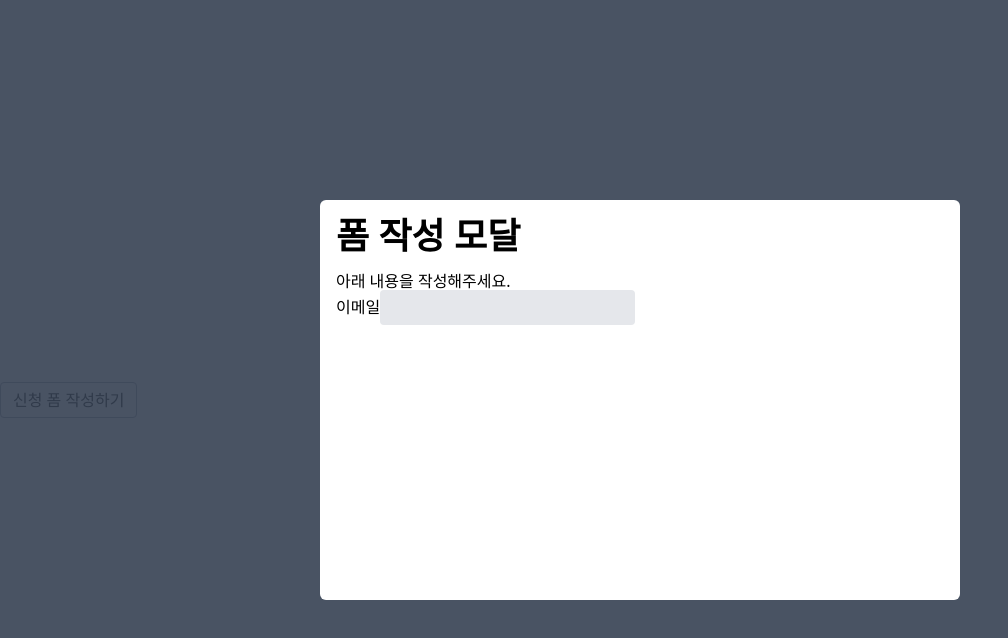
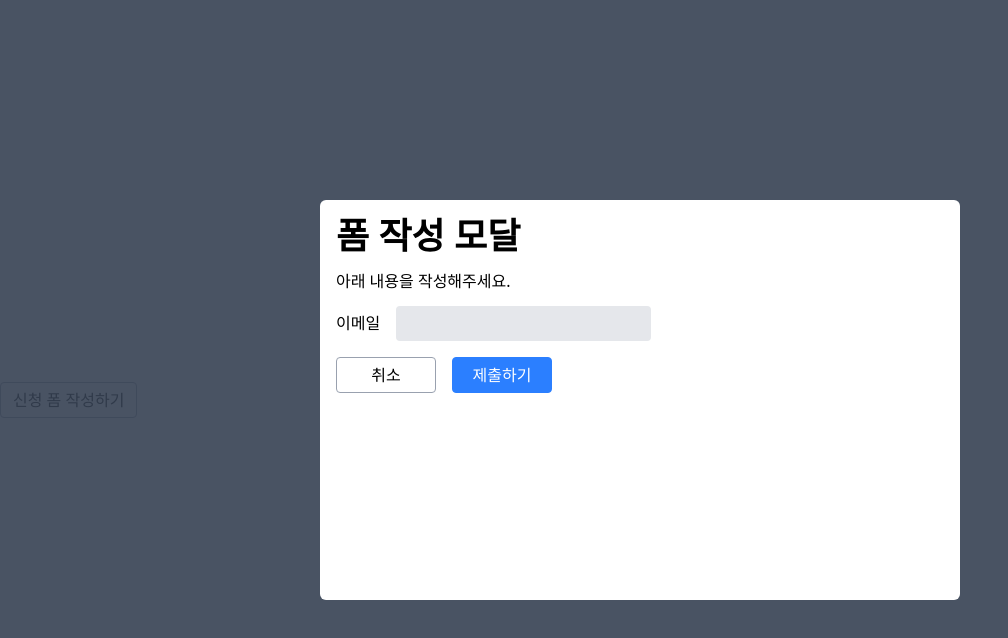
Before and after one commit to Einere/toss-fe-code-challenge-2025, a React (Vite) app: page / in a window 1280 px wide. Both pictures are taken after a click on the button "신청 폼 작성하기". Shown: the part 418-1056 px from the top of the page, without its empty margins (0-1008 px from the left). Built offline with nearby package versions, Linux system fonts and the light colour scheme.

Commit message:
refactor: 폼 관련 컴포넌트 공용화 + 구조 정리
- 모달의 기본 요소인 타이틀, 액션 버튼을 별도의 컴포넌트로 분리

```diff
--- /dev/null
+++ b/src/Modal/components/ModalCancelButton.tsx
@@ -0,0 +1,17 @@
+import React, { type PropsWithChildren } from "react";
+
+type ModalCancelButtonProps = {
+  onClick?: React.MouseEventHandler<HTMLButtonElement>;
+  description: string;
+};
+export function ModalCancelButton(
+  props: PropsWithChildren<ModalCancelButtonProps>,
+) {
+  const { onClick, description, children } = props;
+
+  return (
+    <button type="button" onClick={onClick} aria-description={description}>
+      {children}
+    </button>
+  );
+}
--- /dev/null
+++ b/src/Modal/components/ModalConfirmButton.tsx
@@ -0,0 +1,23 @@
+import React, { type PropsWithChildren } from "react";
+
+type ModalConfirmButtonProps = {
+  onClick?: React.MouseEventHandler<HTMLButtonElement>;
+  description: string;
+  type?: "button" | "submit" | "reset";
+};
+export function ModalConfirmButton(
+  props: PropsWithChildren<ModalConfirmButtonProps>,
+) {
+  const { onClick, description, type = "button", children } = props;
+
+  return (
+    <button
+      type={type}
+      className="button-primary"
+      aria-description={description}
+      onClick={onClick}
+    >
+      {children}
+    </button>
+  );
+}
--- /dev/null
+++ b/src/Modal/components/ModalTitle.tsx
@@ -0,0 +1,14 @@
+import React, { type PropsWithChildren } from "react";
+
+type ModalTitleProps = {
+  id: string;
+};
+export function ModalTitle(props: PropsWithChildren<ModalTitleProps>) {
+  const { id, children } = props;
+
+  return (
+    <h1 id={id} role="heading" className="mb-4">
+      {children}
+    </h1>
+  );
+}
--- /dev/null
+++ b/src/Modal/index.ts
@@ -0,0 +1,11 @@
+import { ModalTitle } from "./components/ModalTitle";
+import { ModalConfirmButton } from "./components/ModalConfirmButton";
+import { ModalCancelButton } from "./components/ModalCancelButton";
+
+export * from "./openModal";
+
+export const Modal = {
+  Title: ModalTitle,
+  ConfirmButton: ModalConfirmButton,
+  CancelButton: ModalCancelButton,
+} as const;
--- a/src/components/FormModalContent.tsx
+++ b/src/components/FormModalContent.tsx
@@ -1,6 +1,6 @@
-import React from "react";
 import { useForm } from "react-hook-form";
 import type { BaseModalProps, FormInput } from "../types";
+import { Modal } from "../Modal";
 
 interface FormModalContentProps extends BaseModalProps {
   onClose: (data: FormInput | null) => void;
@@ -23,13 +23,19 @@ export function FormModalContent({
 
   return (
     <div className="h-full overflow-y-scroll p-4">
-      {/* tabIndex 를 이용해 모달이 열린 후, 제목에 포커스가 가도록 함 */}
-      <h1 id={titleId} role="heading" className="mb-4">
-        폼 작성 모달
-      </h1>
-      <p id={descriptionId}>아래 내용을 작성해주세요.</p>
+      {/* 폼 타이틀 영역 */}
+      <Modal.Title id={titleId}>폼 작성 모달</Modal.Title>
+
+      {/* 폼 바디 영역 */}
+      <p id={descriptionId} className="mb-4">
+        아래 내용을 작성해주세요.
+      </p>
       <form onSubmit={handleSubmit(onSubmit)}>
-        <label htmlFor="input-email" aria-labelledby="input-email">
+        <label
+          htmlFor="input-email"
+          aria-labelledby="input-email"
+          className="mr-4"
+        >
           이메일
         </label>
         <input
@@ -52,22 +58,18 @@ export function FormModalContent({
             {errors.email.message}
           </p>
         )}
-        <div className="h-[1200px]"></div>
-        <button
-          type="button"
-          onClick={() => onClose(null)}
-          className="inline-block"
-          aria-description="신청 폼 모달을 닫습니다."
-        >
-          취소
-        </button>
-        <button
-          type="submit"
-          className="button-primary inline-block"
-          aria-description="이 폼을 제출합니다."
-        >
-          제출하기
-        </button>
+
+        <div className="mt-4 flex gap-4">
+          <Modal.CancelButton
+            description="신청 폼 모달을 닫습니다."
+            onClick={() => onClose(null)}
+          >
+            취소
+          </Modal.CancelButton>
+          <Modal.ConfirmButton type="submit" description="이 폼을 제출합니다.">
+            제출하기
+          </Modal.ConfirmButton>
+        </div>
       </form>
     </div>
   );
--- a/src/modal/index.ts
+++ /dev/null
@@ -1,2 +0,0 @@
-export * from "./openModal";
-export * from "./openFormModal";
--- a/src/modal/openFormModal.tsx
+++ /dev/null
@@ -1,9 +0,0 @@
-import { openModal } from "./openModal";
-import { FormModalContent } from "../components";
-
-export const openFormModal = (trigger: HTMLButtonElement) =>
-  openModal(
-    { titleId: "form-modal-title", descriptionId: "form-modal-desc" },
-    FormModalContent,
-    trigger,
-  );
--- a/src/pages/ModalFormPage.tsx
+++ b/src/pages/ModalFormPage.tsx
@@ -1,4 +1,12 @@
-import { openFormModal } from "../modal";
+import { openModal } from "../Modal";
+import { FormModalContent } from "../components";
+
+const openFormModal = (trigger: HTMLButtonElement) =>
+  openModal(
+    { titleId: "form-modal-title", descriptionId: "form-modal-desc" },
+    FormModalContent,
+    trigger,
+  );
 
 export const ModalFormPage = () => {
   /* 여기에 구현해 주세요 */
```
Also changed, not shown: src/Modal/openModal.tsx (renamed from src/modal/openModal.tsx).
